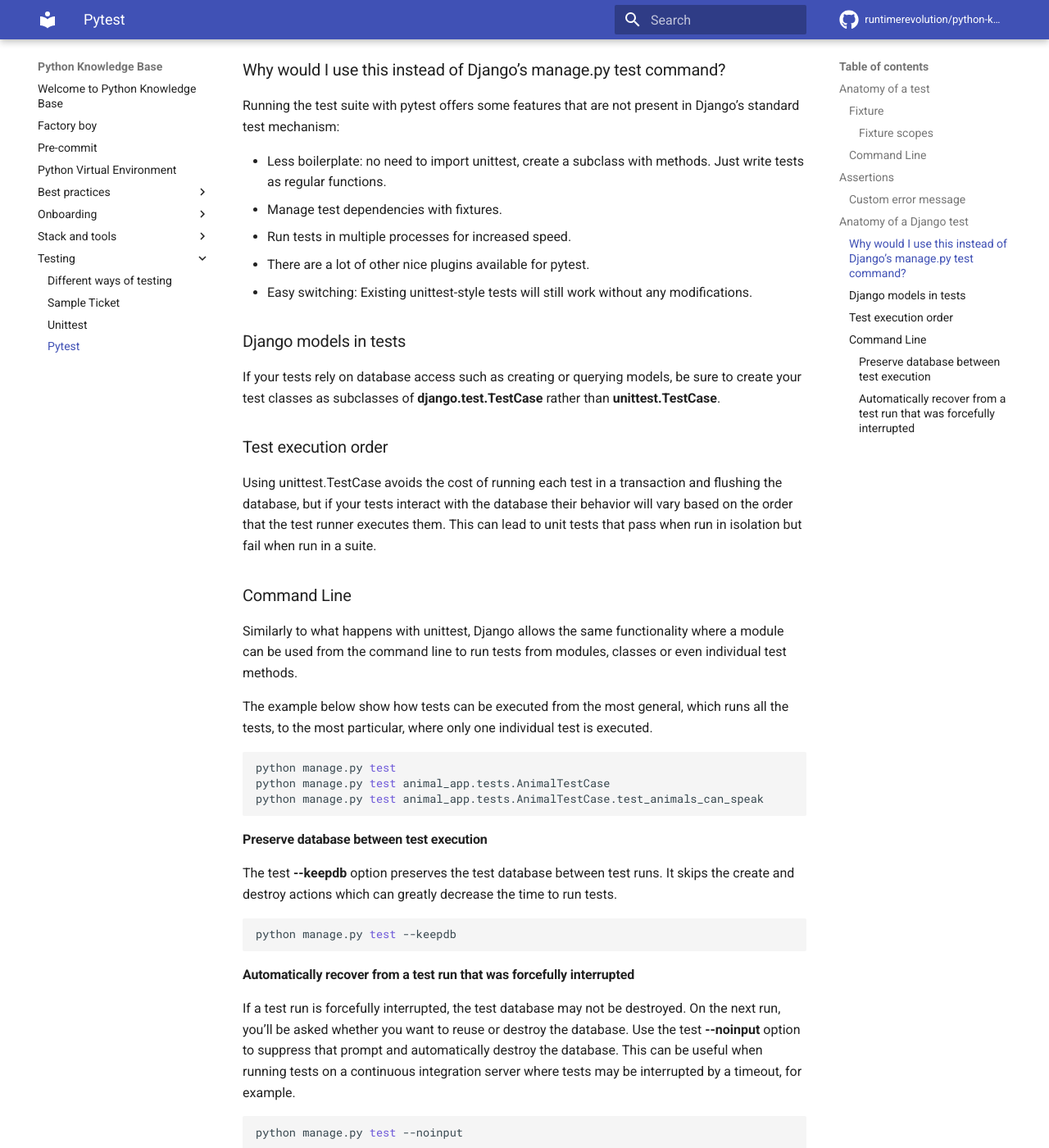
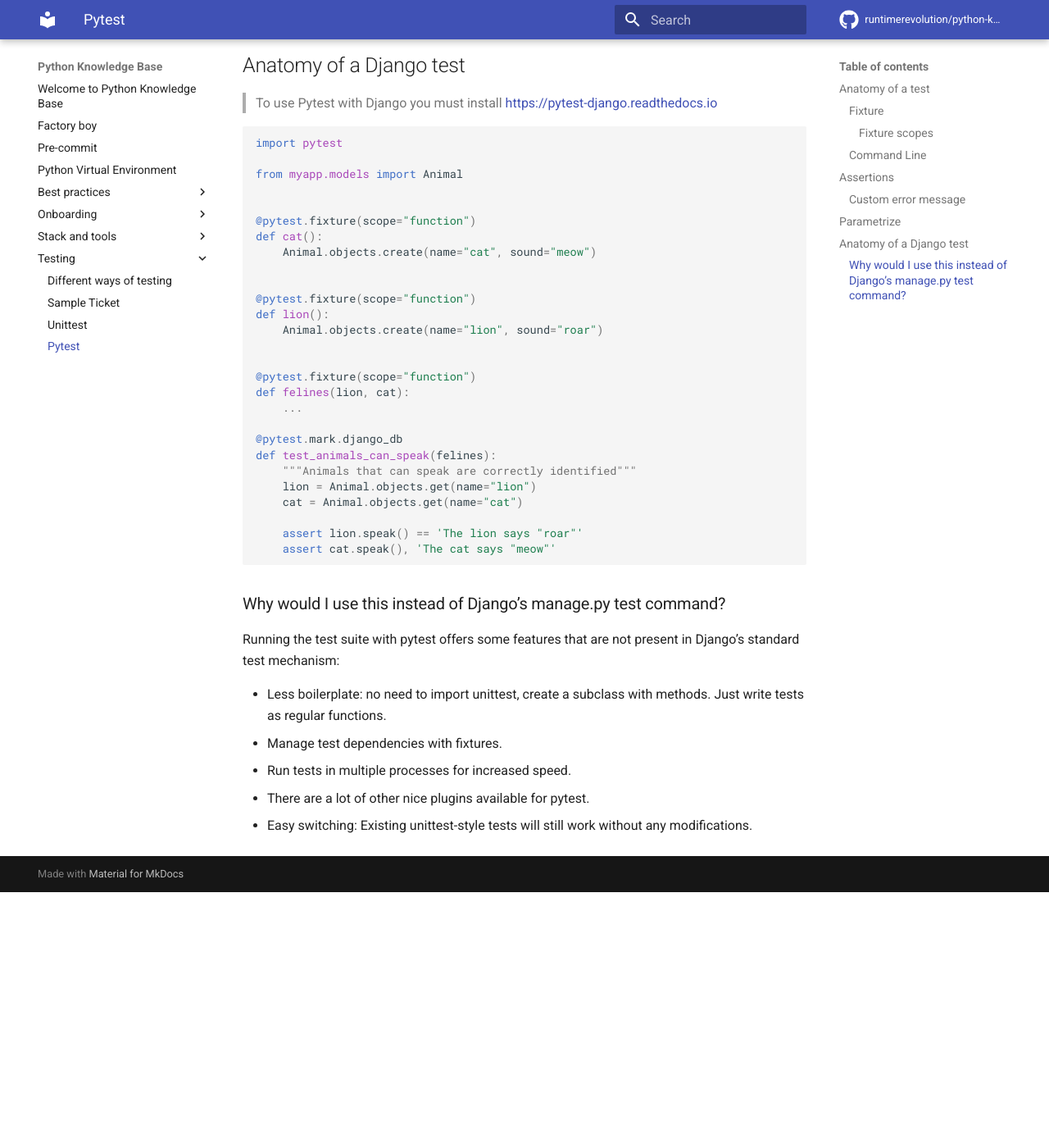
Before and after one commit to runtimerevolution/python-knowledge-base, an MkDocs documentation site: the page built from docs/testing/4_pytest.md, in a window 1280 px wide and 1400 px high, scrolled down 3506 px. Shown: the whole window at 82% size. Built offline with MkDocs 1.6.1 and Material for MkDocs 9.7.7, drawn with Linux system fonts in a browser that asks for light colours; comment, search, counter and statistics services are not loaded; after the commit the page ends 4594 px from its top, so only the background shows below that; some of the changed text lies outside the part shown.

Commit message:
updated pytest  document and tests for reference

`````diff
--- a/docs/testing/4_pytest.md
+++ b/docs/testing/4_pytest.md
@@ -1,11 +1,16 @@
 # Pytest
 
-> this document was inspired/copied from of [https://docs.python.org/3/library/unittest.html](https://docs.python.org/3/library/unittest.html) and
-> [https://docs.djangoproject.com/en/4.1/topics/testing/overview/](https://docs.djangoproject.com/en/4.1/topics/testing/overview/)
+> this document was inspired/copied from of
+> [https://docs.python.org/3/library/unittest.html](https://docs.python.org/3/library/unittest.html),
+> [https://docs.pytest.org](https://docs.pytest.org) and
+> [https://pytest-django.readthedocs.io/en/latest/](https://pytest-django.readthedocs.io/en/latest/)
 
 Pytest is a Python testing framework that originated from the PyPy project. It can be used to write various types of
 software tests, including unit tests, integration tests, end-to-end tests, and functional tests. Its features include
 parametrized testing, fixtures, and assert re-writing.
+
+> Python doesn't include Pytest out of the box, you must install it.
+> Please check [https://docs.pytest.org](https://docs.pytest.org)
 
 ## Anatomy of a test
 
@@ -135,6 +140,27 @@
             s.split(2)
 ````
 
+## Parametrize
+
+The builtin _pytest.mark.parametrize_ decorator enables parametrization of arguments for a test function.
+
+```python
+import pytest
+
+@pytest.mark.parametrize("test_input,expected", [("3+5", 8), ("2+4", 6), ("6*9", 42)])
+def test_eval(test_input, expected):
+    assert eval(test_input) == expected
+```
+
+which can also be declared as
+
+```python
+@pytest.mark.parametrize("test_input", ["3+5", "2+4", "6*9"])
+@pytest.mark.parametrize("expected", [8, 6, 42])
+def test_eval(test_input, expected):
+    assert eval(test_input) == expected
+```
+
 ## Anatomy of a Django test
 
 > To use Pytest with Django you must install [https://pytest-django.readthedocs.io](https://pytest-django.readthedocs.io)
@@ -144,20 +170,30 @@
 
 from myapp.models import Animal
 
-class AnimalTestCase:
-    fixtures = ["animal_app/fixtures/initial_data/status.json",]
 
-    @pytest.mark.django_db
-    def test_animals_can_speak(self):
-        """Animals that can speak are correctly identified"""
-        lion = Animal.objects.get(name="lion")
-        cat = Animal.objects.get(name="cat")
-        self.assertEqual(lion.speak(), 'The lion says "roar"')
-        self.assertEqual(cat.speak(), 'The cat says "meow"')
+@pytest.fixture(scope="function")
+def cat():
+    Animal.objects.create(name="cat", sound="meow")
+
+
+@pytest.fixture(scope="function")
+def lion():
+    Animal.objects.create(name="lion", sound="roar")
+
+
+@pytest.fixture(scope="function")
+def felines(lion, cat):
+    ...
+
+@pytest.mark.django_db
+def test_animals_can_speak(felines):
+    """Animals that can speak are correctly identified"""
+    lion = Animal.objects.get(name="lion")
+    cat = Animal.objects.get(name="cat")
+
+    assert lion.speak() == 'The lion says "roar"'
+    assert cat.speak(), 'The cat says "meow"'
 ```
-
-The default behavior of the test utility is to find all the test cases (that is, subclasses of unittest.TestCase) in
-any file whose name begins with test, automatically build a test suite out of those test cases, and run that suite.
 
 ### Why would I use this instead of Django’s manage.py test command?
 
@@ -168,50 +204,3 @@
 - Run tests in multiple processes for increased speed.
 - There are a lot of other nice plugins available for pytest.
 - Easy switching: Existing unittest-style tests will still work without any modifications.
-
-### Django models in tests
-
-
-
-If your tests rely on database access such as creating or querying models, be sure to create your test classes as
-subclasses of **django.test.TestCase** rather than **unittest.TestCase**.
-
-### Test execution order
-
-Using unittest.TestCase avoids the cost of running each test in a transaction and flushing the database, but if your
-tests interact with the database their behavior will vary based on the order that the test runner executes them. This
-can lead to unit tests that pass when run in isolation but fail when run in a suite.
-
-### Command Line
-
-Similarly to what happens with unittest, Django allows the same functionality where a module can be used from the
-command line to run tests from modules, classes or even individual test methods.
-
-The example below show how tests can be executed from the most general, which runs all the tests, to the most
-particular, where only one individual test is executed.
-
-```bash
-python manage.py test
-python manage.py test animal_app.tests.AnimalTestCase
-python manage.py test animal_app.tests.AnimalTestCase.test_animals_can_speak
-```
-
-#### Preserve database between test execution
-
-The test **--keepdb** option preserves the test database between test runs. It skips the create and destroy actions
-which can greatly decrease the time to run tests.
-
-```bash
-python manage.py test --keepdb
-```
-
-#### Automatically recover from a test run that was forcefully interrupted
-
-If a test run is forcefully interrupted, the test database may not be destroyed. On the next run, you’ll be asked
-whether you want to reuse or destroy the database. Use the test **--noinput** option to suppress that prompt and
-automatically destroy the database. This can be useful when running tests on a continuous integration server where
-tests may be interrupted by a timeout, for example.
-
-```bash
-python manage.py test --noinput
-```
--- a/pyproject.toml
+++ b/pyproject.toml
@@ -10,12 +10,14 @@
 mkdocs-material = "^8.2.15"
 mkdocs-git-revision-date-plugin = "^0.3.2"
 mkdocs-git-revision-date-localized-plugin = "^1.0.1"
-Django = "4.0.4"
+Django = "4.1.1"
 psycopg2-binary = "^2.9.3"
 Jinja2 = "^3.1.2"
 jupyter = "^1.0.0"
 pandas = "^1.4.2"
 pytest = "^7.1.3"
+pytest-django = "^4.5.2"
+pytest-dotenv = "^0.5.2"
 
 [tool.poetry.dev-dependencies]
 isort = "5.10.1"
`````
Also changed, not shown: sample_django_project/__init__.py (deleted), 6 other files.
